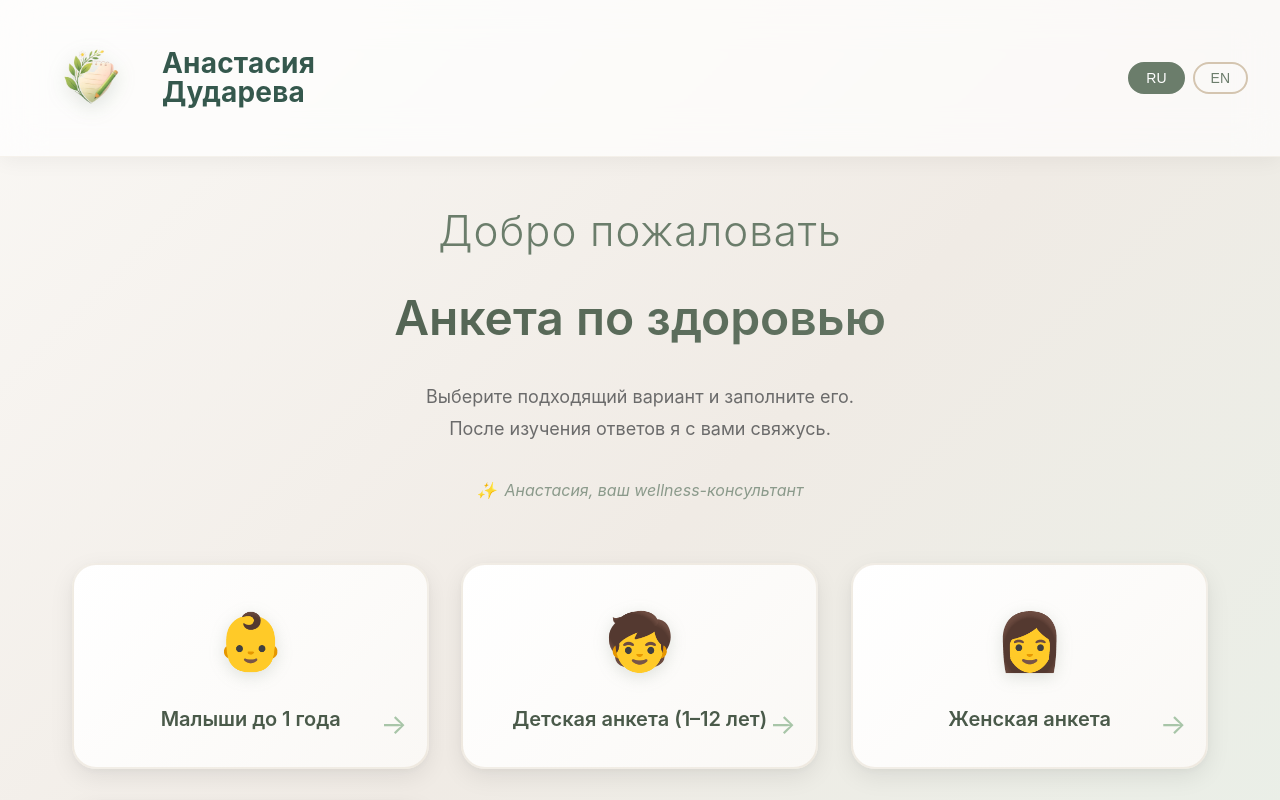
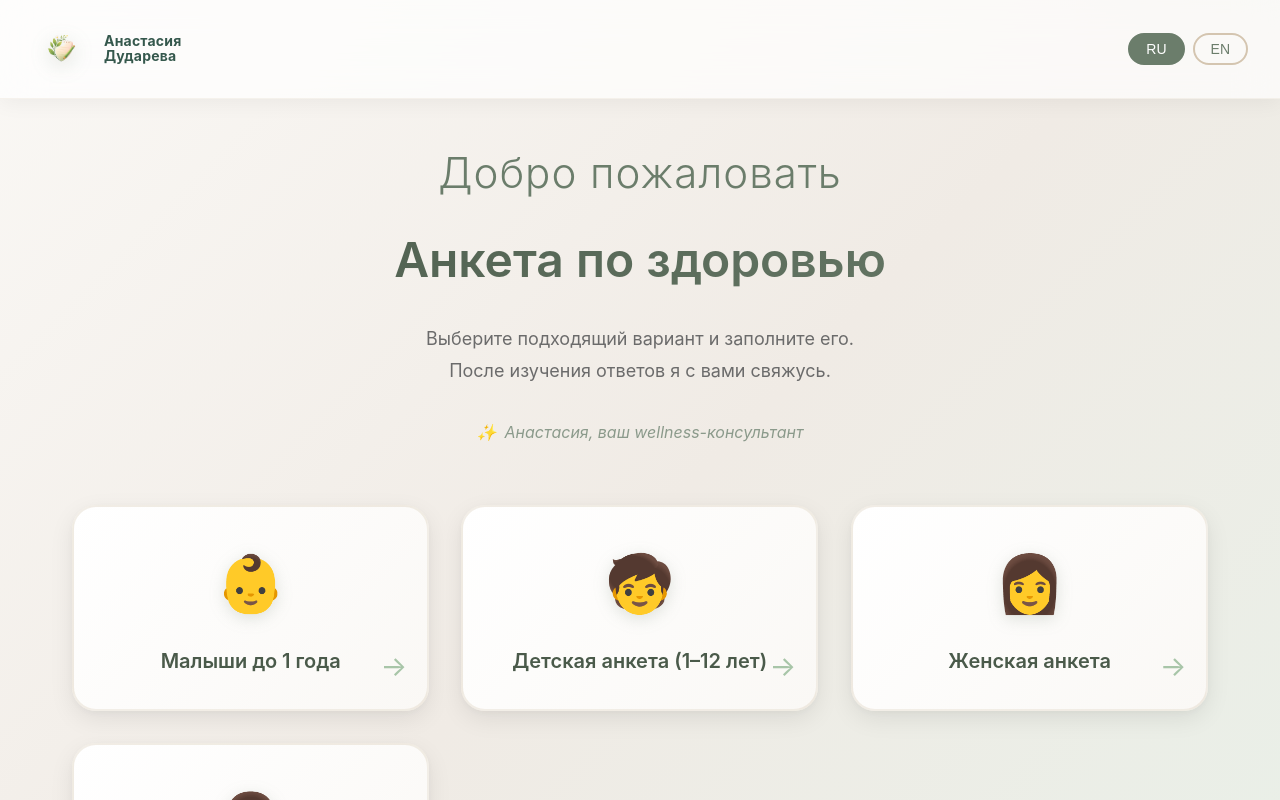
Before and after one commit to Anatoliiyastrebov/Anastasia-Dudareva, a React (Vite) app: page / in a window 1280 px wide. Shown: the top 800 px of the page. Built offline with nearby package versions, Linux system fonts and the light colour scheme.

Commit message:
обновление

```diff
--- a/index.html
+++ b/index.html
@@ -6,8 +6,8 @@
   <meta name="description" content="Анкета по здоровью для персональной wellness-консультации">
   <meta name="theme-color" content="#7fae8d">
   <title>Анкета по здоровью | Wellness Консультация</title>
-  <link rel="icon" type="image/png" href="/favicon.png">
-  <link rel="apple-touch-icon" href="/favicon.png">
+  <link rel="icon" type="image/png" href="/logo-icon.png">
+  <link rel="apple-touch-icon" href="/logo-icon.png">
 
   <meta property="og:type" content="website">
   <meta property="og:url" content="https://nataliyatttimaaaa.vercel.app/">
--- a/src/components/QuestionnaireForm.css
+++ b/src/components/QuestionnaireForm.css
@@ -66,8 +66,8 @@
 }
 
 .header-logo {
-  width: 116px;
-  height: 116px;
+  width: 58px;
+  height: 58px;
   object-fit: cover;
   object-position: center;
   filter: drop-shadow(0 5px 10px rgba(107, 125, 107, 0.22));
@@ -76,7 +76,7 @@
 .brand-text {
   display: flex;
   flex-direction: column;
-  font-size: 28px;
+  font-size: 14px;
   font-weight: 700;
   color: #35584d;
   letter-spacing: 0.2px;
@@ -585,7 +585,7 @@
   }
 
   .form-title-section h1 {
-    font-size: 28px;
+    font-size: 14px;
   }
 
   .header-logo {
--- a/src/pages/Impressum.css
+++ b/src/pages/Impressum.css
@@ -32,8 +32,8 @@
 }
 
 .header-logo {
-  width: 116px;
-  height: 116px;
+  width: 58px;
+  height: 58px;
   object-fit: cover;
   object-position: center;
   filter: drop-shadow(0 5px 10px rgba(107, 125, 107, 0.22));
@@ -42,7 +42,7 @@
 .brand-text {
   display: flex;
   flex-direction: column;
-  font-size: 28px;
+  font-size: 14px;
   font-weight: 700;
   color: #35584d;
   letter-spacing: 0.2px;
--- a/src/pages/Landing.css
+++ b/src/pages/Landing.css
@@ -83,8 +83,8 @@
 }
 
 .header-logo {
-  width: 126px;
-  height: 126px;
+  width: 63px;
+  height: 63px;
   object-fit: cover;
   object-position: center;
   filter: drop-shadow(0 6px 12px rgba(107, 125, 107, 0.24));
@@ -94,7 +94,7 @@
 .brand-text {
   display: flex;
   flex-direction: column;
-  font-size: 30px;
+  font-size: 15px;
   font-weight: 700;
   color: #35584d;
   letter-spacing: 0.2px;
```
